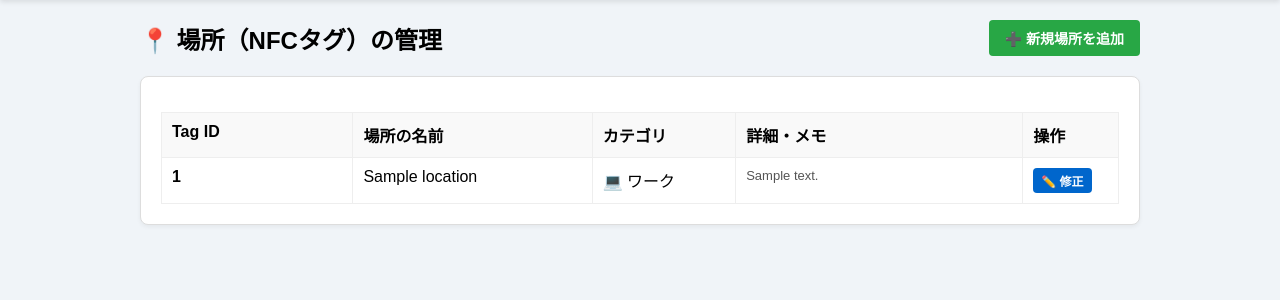
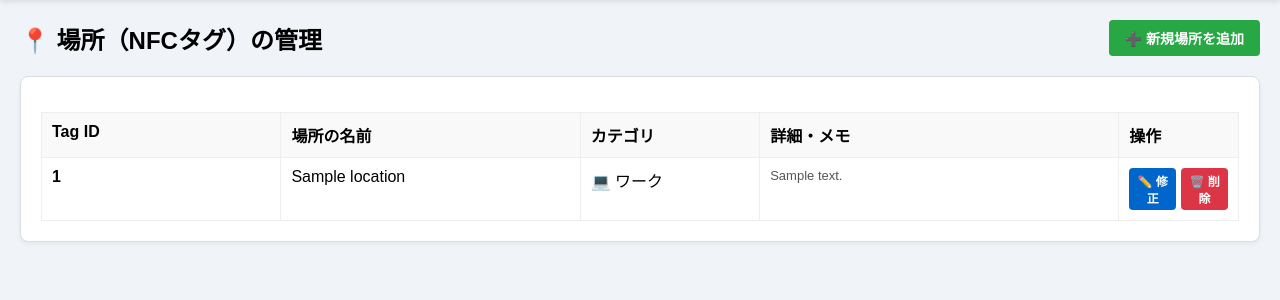
Before and after one commit to tempuraguruguru/TouchMind, a Django app: page /locations/ in a window 1280 px wide. Shown: the part 50-350 px from the top of the page. Run offline with Django 5.2, Linux system fonts and the light colour scheme; a user stored in the database is signed in; tables that the repository leaves empty hold one stand-in row (values such as "Sample post").

Commit message:
場所の情報（Location）とそもそものノード（Event）を削除できる機能を追加

```diff
--- a/TouchMind/Core/static/Core/script-location_manager.js
+++ b/TouchMind/Core/static/Core/script-location_manager.js
@@ -40,10 +40,14 @@ function loadExistingLocations() {
                     <td><strong>${loc.tag_id}</strong></td>
                     <td>${loc.name}</td>
                     <td>${catText}</td>
-                    <td><div class="desc-preview">${loc.description}</div></td>
+                    <td><div class = "desc-preview">${loc.description}</div></td>
                     <td>
-                        <button class="btn btn-primary" style="padding: 4px 8px; font-size: 12px;"
-                                onclick="openSidebar('edit', '${loc.tag_id}')">✏️ 修正</button>
+                        <div style = "display: flex; gap: 5px;">
+                            <button class = "btn btn-primary" style = "padding: 4px 8px; font-size: 12px;"
+                                    onclick = "openSidebar('edit', '${loc.tag_id}')">✏️ 修正</button>
+                            <button class = "btn btn-danger" style = "padding: 4px 8px; font-size: 12px;"
+                                        onclick = "deleteLocation('${loc.tag_id}')">🗑️ 削除</button>
+                        </div>
                     </td>
                 `;
                 tbody.appendChild(tr);
@@ -156,3 +160,40 @@ function saveLocation() {
     })
     .catch(err => console.error(err));
 }
+
+function deleteLocation(tagId) {
+    // まずは場所自体の削除確認
+    if (!confirm(`「${tagId}」の場所設定を削除しますか？`)) {
+        return; // キャンセルされたらここでストップ
+    }
+
+    // ネットワーク（思考ログ）も削除するかの選択
+    // OKを押せば true、キャンセルを押せば false が入ります
+    const deleteEvents = confirm(
+        `【追加確認：ネットワークからの削除】\n` +
+        `この場所で記録された「過去の思考ログ」もすべて削除しますか？\n\n` +
+        `[ OK ] ➔ 思考ログも含めて完全に削除する（ネットワーク図から消えます）\n` +
+        `[キャンセル] ➔ 場所の名前や設定だけを削除し、過去の思考ログは残す`
+    );
+
+    // サーバーへ送信
+    fetch('/api/delete-location/', {
+        method: 'POST',
+        headers: {
+            'Content-Type': 'application/json',
+            'X-CSRFToken': csrftoken
+        },
+        body: JSON.stringify({
+            tag_id: tagId,
+            delete_events: deleteEvents // ユーザーの選択をサーバーに送る
+        })
+    })
+    .then(res => res.json())
+    .then(data => {
+        alert(data.message);
+        if (data.status === 'success') {
+            loadExistingLocations(); // 一覧を再読み込み
+        }
+    })
+    .catch(err => console.error('削除エラー:', err));
+}
--- a/TouchMind/Core/static/Core/style-location_manager.css
+++ b/TouchMind/Core/static/Core/style-location_manager.css
@@ -1,6 +1,5 @@
 .container {
     padding: 20px;
-    max-width: 1000px;
     margin: 0 auto;
 }
 
@@ -66,6 +65,11 @@ th {
 
 .btn-secondary {
     background: #6c757d;
+    color: white;
+}
+
+.btn-danger {
+    background: #dc3545;
     color: white;
 }
 
--- a/TouchMind/Core/urls.py
+++ b/TouchMind/Core/urls.py
@@ -29,4 +29,5 @@ urlpatterns = [
     path('api/get-locations/', views.get_locations_api, name = 'get_locations_api'),
     path('api/bulk-add-locations/', views.bulk_add_locations_api, name = 'bulk_add_locations_api'),
     path('api/update-location/', views.update_location_api, name = 'update_location_api'),
+    path('api/delete-location/', views.delete_location_api, name = 'delete_location_api'),
 ]
--- a/TouchMind/Core/views.py
+++ b/TouchMind/Core/views.py
@@ -113,7 +113,7 @@ def graph_api(request):
     """
     events = Event.objects.all()
 
-    # 追加：DBからすべてのLocation情報を取得し、tag_idをキーにした辞書を作成
+    # DBからすべてのLocation情報を取得し、tag_idをキーにした辞書を作成
     locations_info = {loc.tag_id: loc for loc in Location.objects.all()}
 
     nodes_dict = {}
@@ -129,22 +129,18 @@ def graph_api(request):
         # 2. タグノード（場所・モノ）
         tag_node_id = f"tag_{event.tag_id}"
         if tag_node_id not in nodes_dict:
-            # ★追加：Locationテーブルから該当する場所のオブジェクトを取得
             loc_obj = locations_info.get(event.tag_id)
 
-            # 情報があればそれを使用し、なければ登録されたtag_id（英名など）をそのまま使う
             display_name = loc_obj.name if loc_obj else event.tag_id
             detail_text = loc_obj.description if loc_obj else "未登録の場所です。"
             category = loc_obj.category if loc_obj else "unknown"
 
             nodes_dict[tag_node_id] = {
                 "id": tag_node_id,
-                # "label": event.tag_id,
-                # "group": "location",
-                "label": display_name,  # わかりやすい名前に上書き
+                "label": display_name,
                 "group": "location",
-                "detail": detail_text,  # 詳細パネル用
-                "category": category    # 詳細パネル用
+                "detail": detail_text,
+                "category": category
             }
 
         # 3. イベントノード（思考内容）
@@ -153,12 +149,21 @@ def graph_api(request):
         nodes_dict[event_node_id] = {"id": event_node_id, "label": short_text, "group": "thought"}
 
         # 4. エッジ（線）を結ぶ
-        # 人 → 思考
         links.append({"source": user_node_id, "target": event_node_id})
-        # 場所 → 思考
         links.append({"source": tag_node_id, "target": event_node_id})
 
-    # リスト形式に変換してJSONで返す
+    # ★追加：Eventには存在しないが、Locationとして事前登録されている場所もノードとして追加する
+    for loc in Location.objects.all():
+        tag_node_id = f"tag_{loc.tag_id}"
+        if tag_node_id not in nodes_dict:
+            nodes_dict[tag_node_id] = {
+                "id": tag_node_id,
+                "label": loc.name if loc.name else loc.tag_id,
+                "group": "unvisited_location", # ここはパーソナルグラフと色を合わせるか、locationのままでもOKです
+                "detail": loc.description if loc.description else "未登録の場所です。",
+                "category": loc.category
+            }
+
     data = {
         "nodes": list(nodes_dict.values()),
         "links": links
@@ -181,16 +186,18 @@ def personal_graph_api(request):
     """
     current_user = request.user
 
-    # 1. データベース上の「すべての場所(tag_id)」を重複なしで取得
-    all_locations = Event.objects.values_list('tag_id', flat=True).distinct()
+    # ★変更：EventテーブルとLocationテーブルの両方からタグを取得し、重複をなくす
+    event_locations = set(Event.objects.values_list('tag_id', flat = True))
+    registered_locations = set(Location.objects.values_list('tag_id', flat = True))
+    all_locations = event_locations.union(registered_locations)
 
     # 2. 「現在のユーザー」の思考ログだけを取得
     user_events = Event.objects.filter(user=current_user)
 
     # ユーザーが訪れたことのある場所のリストを作成
-    visited_locations = set(user_events.values_list('tag_id', flat=True))
+    visited_locations = set(user_events.values_list('tag_id', flat = True))
 
-    # 追加：DBからすべてのLocation情報を取得し、tag_idをキーにした辞書を作成
+    # DBからすべてのLocation情報を取得し、tag_idをキーにした辞書を作成
     locations_info = {loc.tag_id: loc for loc in Location.objects.all()}
 
     nodes_dict = {}
@@ -205,7 +212,7 @@ def personal_graph_api(request):
         else:
             group = "unvisited_location"
 
-        # 追加：Locationテーブルに情報があればそれを使用し、なければIDをそのまま使う
+        # Locationテーブルに情報があればそれを使用し、なければIDをそのまま使う
         loc_obj = locations_info.get(loc)
         display_name = loc_obj.name if loc_obj else loc
         detail_text = loc_obj.description if loc_obj else "未登録の場所です。"
@@ -213,8 +220,6 @@ def personal_graph_api(request):
 
         nodes_dict[tag_node_id] = {
             "id": tag_node_id,
-            # "label": loc,
-            # "group": group,
             "label": display_name,
             "group": group,
             "detail": detail_text,
@@ -335,3 +340,33 @@ def update_location_api(request):
         return JsonResponse({"status": "success", "message": "場所の情報を更新しました。"})
     except Exception as e:
         return JsonResponse({"status": "error", "message": str(e)}, status = 400)
+
+
+@login_required
+@require_POST
+def delete_location_api(request):
+    """指定された場所（および任意で関連する思考ログ）を削除するAPI"""
+    try:
+        data = json.loads(request.body)
+        tag_id = data.get('tag_id', '')
+
+        # フロントエンドから「思考ログも消すか」の選択を受け取る
+        delete_events = data.get('delete_events', False)
+
+        location = Location.objects.filter(tag_id=tag_id).first()
+        if not location:
+            return JsonResponse({"status": "error", "message": "指定された場所が見つかりません。"}, status = 404)
+
+        # 1. まず場所の登録データを削除
+        location.delete()
+        message = f"「{tag_id}」の場所設定を削除しました。"
+
+        # 2. ユーザーが「思考ログも消す」を選択した場合
+        if delete_events:
+            # 現在のユーザーがその場所で記録したEvent（思考）をすべて削除
+            deleted_count, _ = Event.objects.filter(user=request.user, tag_id=tag_id).delete()
+            message = f"「{tag_id}」と、そこでの思考ログ（{deleted_count}件）をネットワークから完全に削除しました。"
+
+        return JsonResponse({"status": "success", "message": message})
+    except Exception as e:
+        return JsonResponse({"status": "error", "message": str(e)}, status = 400)
```
